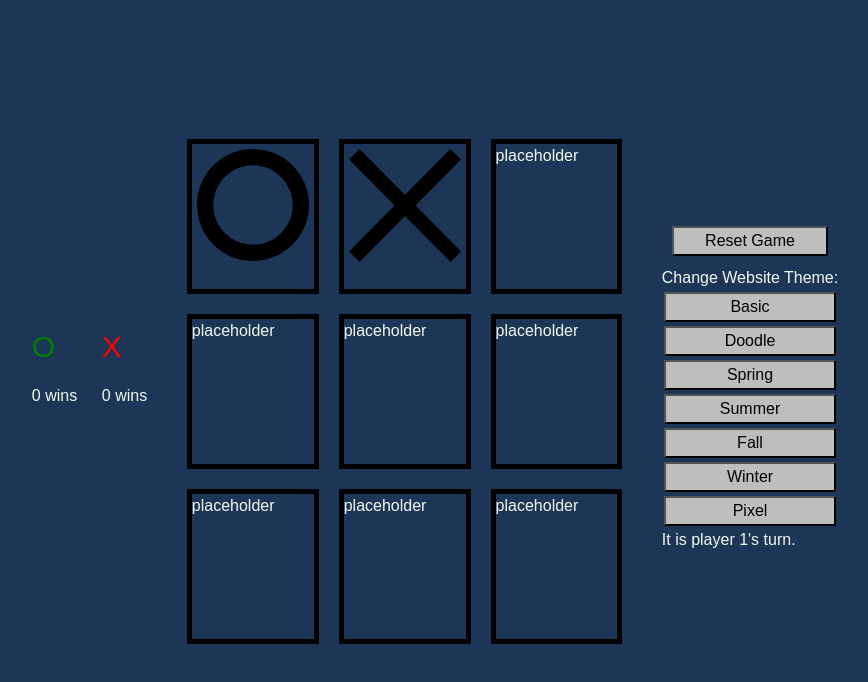
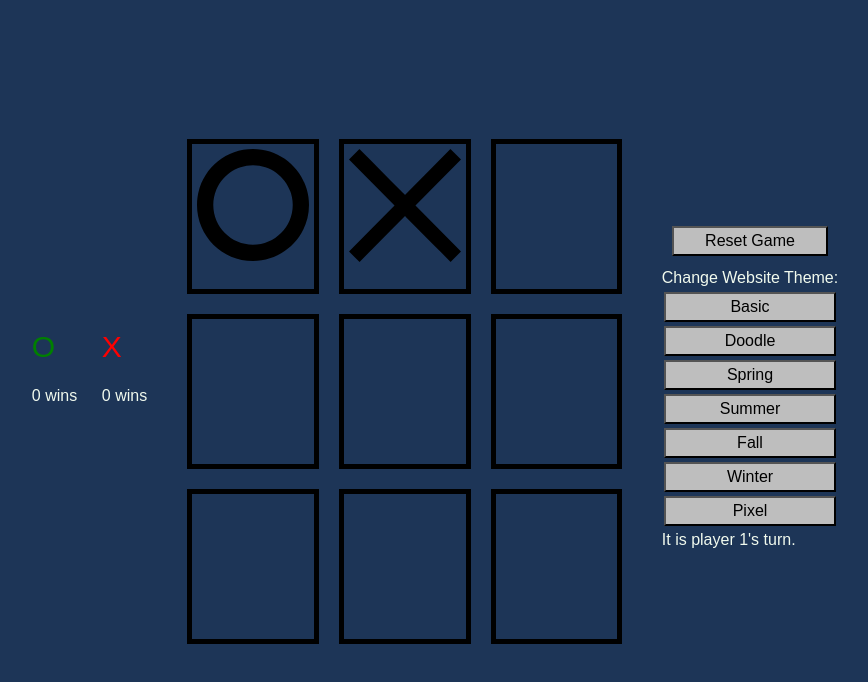
Before and after one commit to imd1005-web-development-winter-2023/group-project-digitalists, a plain HTML site: page index.html in a window 1280 px wide. Shown: the part 64-746 px from the top of the page, without its empty margins (205-1073 px from the left). Drawn offline with Linux system fonts and the light colour scheme.

Commit message:
removed placeholder

```diff
--- a/index.html
+++ b/index.html
@@ -36,13 +36,13 @@
         <div class="grid">
           <div class="tile"><p><img src="./images/o-basic.svg"></p></div>
           <div class="tile"><p><img src="./images/x-basic.svg"></p></div>
-          <div class="tile"><p>placeholder</p></div>
-          <div class="tile"><p>placeholder</p></div>
-          <div class="tile"><p>placeholder</p></div>
-          <div class="tile"><p>placeholder</p></div>
-          <div class="tile"><p>placeholder</p></div>
-          <div class="tile"><p>placeholder</p></div>
-          <div class="tile"><p>placeholder</p></div>
+          <div class="tile"><p></p></div>
+          <div class="tile"><p></p></div>
+          <div class="tile"><p></p></div>
+          <div class="tile"><p></p></div>
+          <div class="tile"><p></p></div>
+          <div class="tile"><p></p></div>
+          <div class="tile"><p></p></div>
 
         </div>
         <div class="buttons">
```
